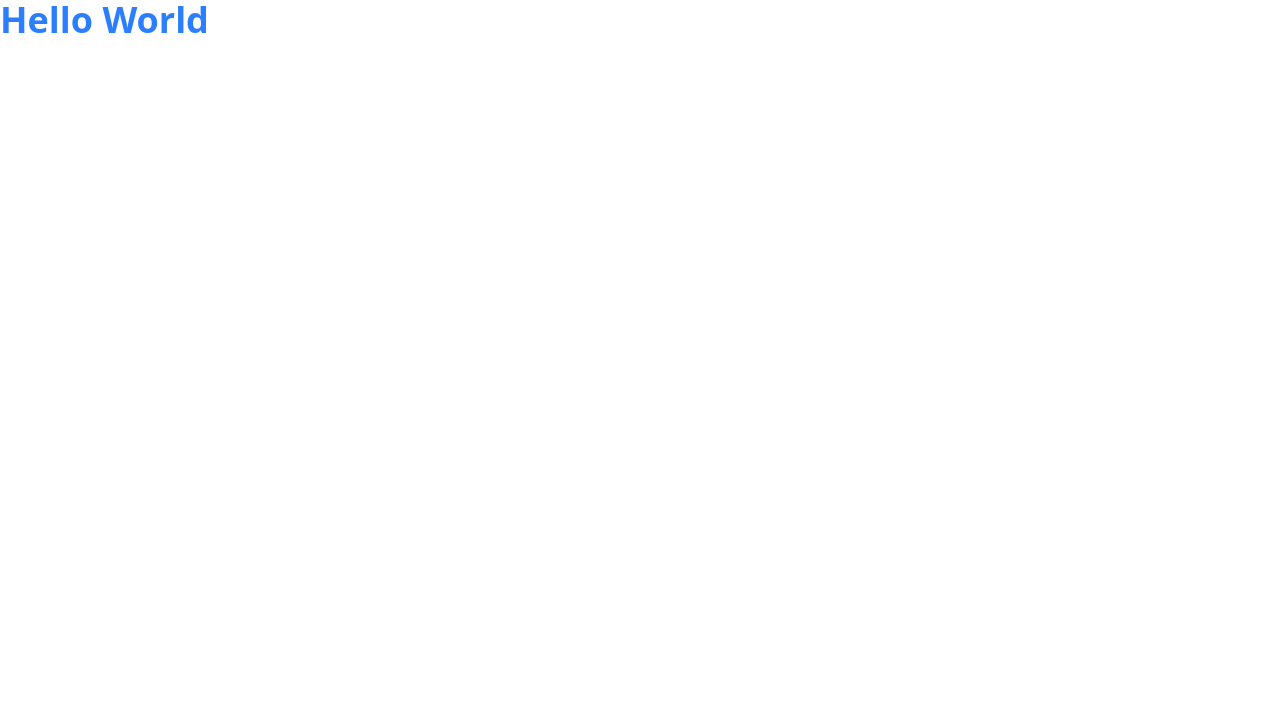
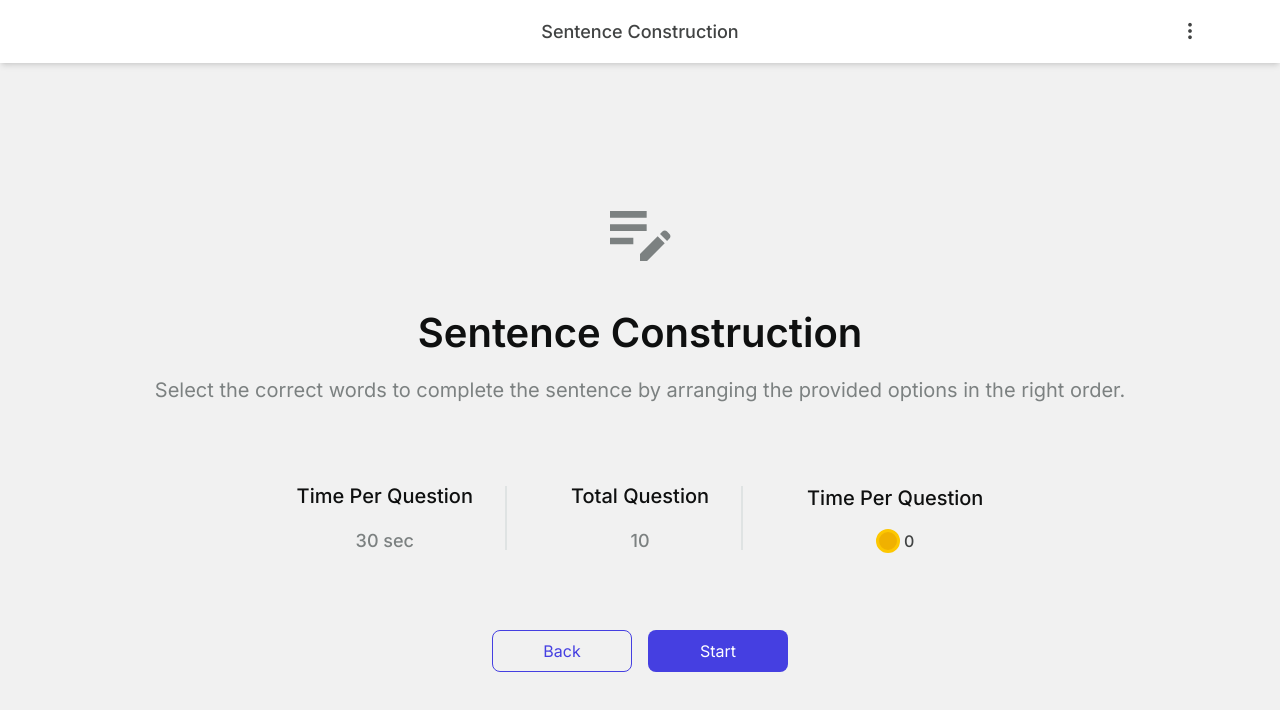
Before and after one commit to dazzlerabhi30800/camonk-sentence-contruction-tool-assignment, a React (Vite) app: page / in a window 1280 px wide. Shown: the top 710 px of the page. Built offline with nearby package versions, Linux system fonts and the light colour scheme.

Commit message:
created the home page

```diff
--- a/index.html
+++ b/index.html
@@ -5,6 +5,12 @@
     <link rel="icon" type="image/svg+xml" href="/vite.svg" />
     <meta name="viewport" content="width=device-width, initial-scale=1.0" />
     <title>Sentence Construction Tool</title>
+    <link
+      rel="stylesheet"
+      href="https://cdn.jsdelivr.net/npm/bootstrap-icons@1.11.3/font/bootstrap-icons.css"
+      integrity="sha384-tViUnnbYAV00FLIhhi3v/dWt3Jxw4gZQcNoSCxCIFNJVCx7/D55/wXsrNIRANwdD"
+      crossorigin="anonymous"
+    />
   </head>
   <body>
     <div id="root"></div>
--- a/src/App.css
+++ b/src/App.css
@@ -1,3 +1,4 @@
 #root {
   min-height: 100vh;
+  background-color: #f1f1f1;
 }
--- a/src/App.tsx
+++ b/src/App.tsx
@@ -1,9 +1,10 @@
 import "./App.css";
+import Home from "./pages/Home/Home";
 
 function App() {
   return (
     <>
-      <h1 className="text-4xl font-bold text-blue-500">Hello World</h1>
+      <Home />
     </>
   );
 }
--- /dev/null
+++ b/src/components/Button.tsx
@@ -0,0 +1,33 @@
+interface buttonProps {
+  variant: "outline" | "default";
+  children: React.ReactNode;
+  width?: number;
+  height?: number;
+  className?: string;
+  onClick?: () => void;
+}
+
+const Button = ({
+  variant = "default",
+  children,
+  width,
+  height,
+  className,
+  onClick,
+}: buttonProps) => {
+  return (
+    <button
+      style={{ width: width ?? 140, height: height ?? 42 }}
+      onClick={onClick}
+      className={`rounded-lg text-p2  ${
+        variant === "outline"
+          ? "border-1 text-primary-blue border-primary-blue bg-transparent"
+          : "border-1 text-white  border-transparent bg-primary-blue"
+      } hover:opacity-70 transition duration-300 linear !${className}`}
+    >
+      {children}
+    </button>
+  );
+};
+
+export default Button;
--- /dev/null
+++ b/src/components/Navbar.tsx
@@ -0,0 +1,13 @@
+const Navbar = () => {
+  return (
+    <nav className="flex justify-center items-center py-[18px] bg-white shadow-md relative text-gray-1">
+      <p className="text-small font-medium">Sentence Construction</p>
+      {/* Menu Btn */}
+      <button className="absolute right-20 text-xl top-1/2 -translate-y-1/2 hover:opacity-50">
+        <i className="bi bi-three-dots-vertical"></i>
+      </button>
+    </nav>
+  );
+};
+
+export default Navbar;
--- a/src/index.css
+++ b/src/index.css
@@ -1,3 +1,4 @@
+@import url("https://fonts.googleapis.com/css2?family=DM+Sans:ital,opsz,wght@0,9..40,100..1000;1,9..40,100..1000&family=Inter:ital,opsz,wght@0,14..32,100..900;1,14..32,100..900&display=swap");
 @import "tailwindcss";
 
 @layer base {
@@ -5,5 +6,29 @@
     margin: 0;
     padding: 0;
     box-sizing: border-box;
+    font-family: "Inter", sans-serif;
+  }
+  button {
+    cursor: pointer;
   }
 }
+
+@theme {
+  --color-gray-1: #414343;
+  --color-gray-2: #7c8181;
+  --color-gray-3: #dfe3e3;
+  --color-black-1: #0f1010;
+  --color-black-2: #2a2d2d;
+  --color-primary-blue: #453fe1;
+  --color-yellow: #f2a531;
+
+  /* font style */
+  --text-h1: 40px;
+  --text-p1: 20px;
+  --text-small: 18px;
+  --text-p2: 16px;
+}
+
+main {
+  min-height: 100vh;
+}
--- /dev/null
+++ b/src/pages/Home/ButtonWrapper.tsx
@@ -0,0 +1,12 @@
+import Button from "../../components/Button";
+
+const ButtonWrapper = () => {
+  return (
+    <div className="flex gap-4">
+      <Button variant="outline">Back</Button>
+      <Button variant="default">Start</Button>
+    </div>
+  );
+};
+
+export default ButtonWrapper;
--- /dev/null
+++ b/src/pages/Home/Details.tsx
@@ -0,0 +1,41 @@
+const Details = () => {
+  const detailData = [
+    {
+      title: "Time Per Question",
+      text: <p className="text-gray-2 text-small">30 sec</p>,
+      textClass: "",
+    },
+
+    {
+      title: "Total Question",
+      text: <p className="text-gray-2 text-small">10</p>,
+    },
+
+    {
+      title: "Time Per Question",
+      text: (
+        <p className="flex items-end gap-1 text-gray-1 text-p2">
+          <span className="w-6 h-6 rounded-[50%] border-3 border-yellow-400 bg-yellow-500"></span>
+          0
+        </p>
+      ),
+    },
+  ];
+  return (
+    <div className="flex items-center gap-16">
+      {detailData?.map(({ title, text }, index) => (
+        <div className="flex items-center gap-8" key={index}>
+          <div className="flex flex-col items-center font-medium text-center gap-4">
+            <p className="text-black-1 text-p1">{title}</p>
+            {text}
+          </div>
+          {index < detailData.length - 1 && (
+            <span className="h-16 bg-gray-3 w-[2px]"></span>
+          )}
+        </div>
+      ))}
+    </div>
+  );
+};
+
+export default Details;
--- /dev/null
+++ b/src/pages/Home/Home.tsx
@@ -0,0 +1,13 @@
+import Navbar from "../../components/Navbar";
+import MainWrapper from "./MainWrapper";
+
+const Home = () => {
+  return (
+    <main className="flex flex-col">
+      <Navbar />
+      <MainWrapper />
+    </main>
+  );
+};
+
+export default Home;
--- /dev/null
+++ b/src/pages/Home/MainWrapper.tsx
@@ -0,0 +1,27 @@
+import ButtonWrapper from "./ButtonWrapper";
+import Details from "./Details";
+
+const MainWrapper = () => {
+  return (
+    <div className="flex-1 h-inherit w-full flex flex-col gap-[76px] justify-center items-center">
+      <div className="flex flex-col gap-8">
+        <img src="/logo.svg" className="w-auto h-20 object-fit" alt="Logo" />
+        <div className="flex flex-col gap-3 text-center items-center">
+          <h1 className="text-h1 text-black-1 font-semibold">
+            Sentence Construction
+          </h1>
+          <p className="text-p1 text-gray-2">
+            Select the correct words to complete the sentence by arranging the
+            provided options in the right order.
+          </p>
+        </div>
+      </div>
+      {/* Details Wrapper */}
+      <Details />
+      {/* Buttons Wrapper */}
+      <ButtonWrapper />
+    </div>
+  );
+};
+
+export default MainWrapper;
```
Also changed, not shown: public/logo.svg (added).
